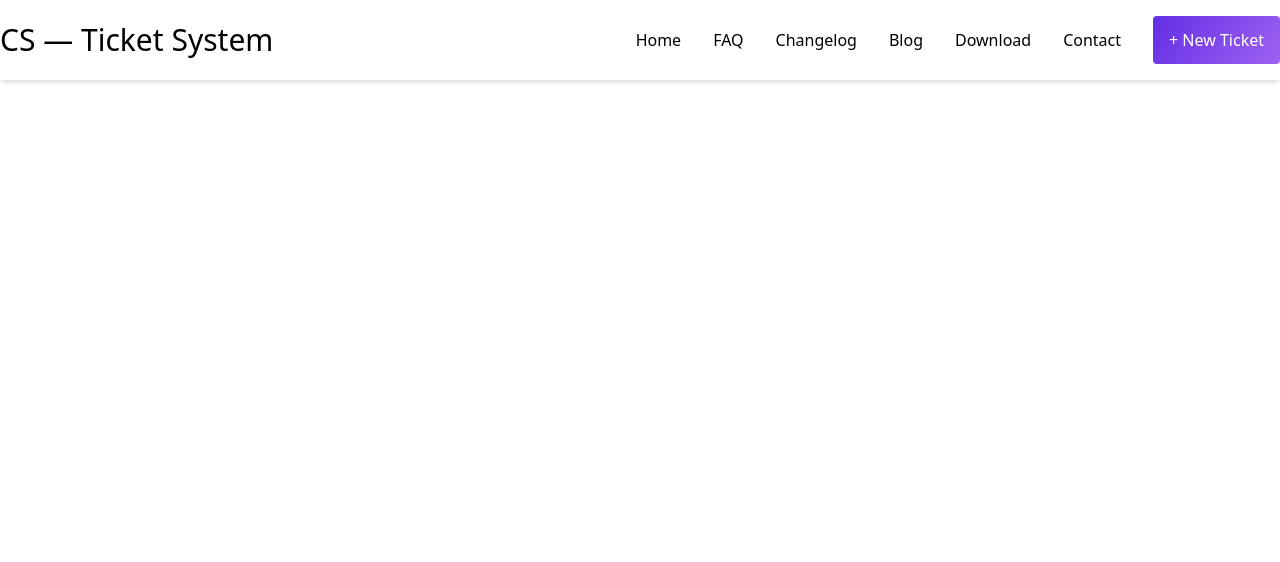
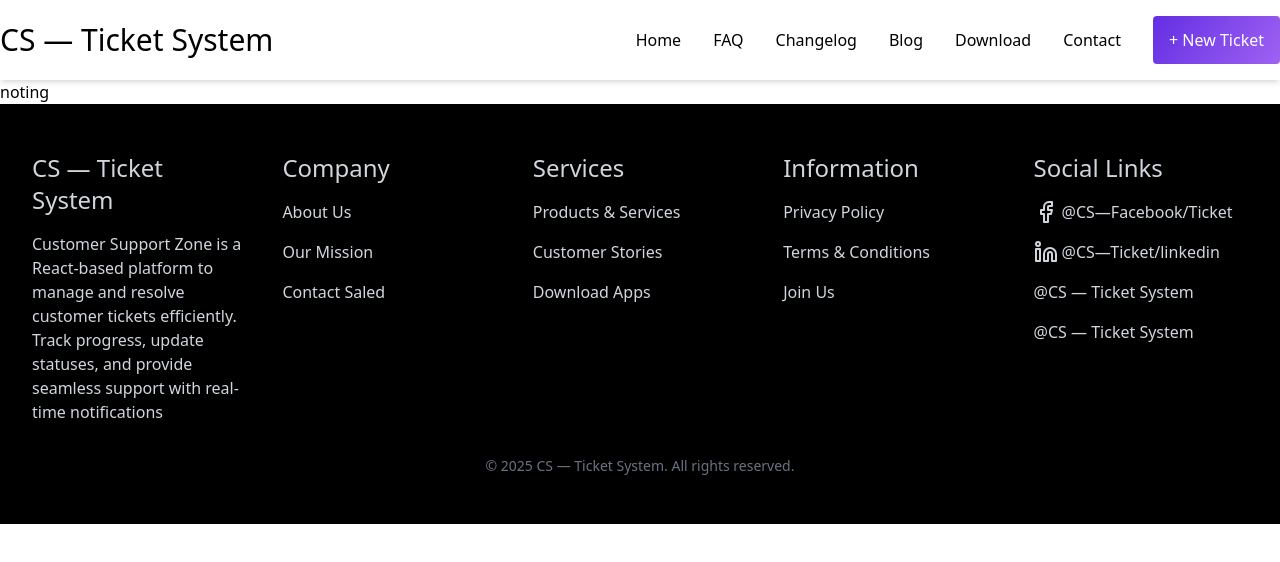
Before and after one commit to emoncse2020/CS_ZONE, a React (Vite) app: page / in a window 1280 px wide. Shown: the top 562 px of the page. Built offline with nearby package versions, Linux system fonts and the light colour scheme.

Commit message:
footer added

```diff
--- a/src/App.jsx
+++ b/src/App.jsx
@@ -1,9 +1,14 @@
+import Footer from "./components/Footer/Footer";
 import Navbar from "./components/Navbar/Navbar";
 
 const App = () => {
   return (
     <>
       <Navbar />
+      <main>
+        <h1>noting</h1>
+      </main>
+      <Footer />
     </>
   );
 };
--- /dev/null
+++ b/src/components/Footer/Footer.jsx
@@ -0,0 +1,60 @@
+import Container from "../Container/Container";
+import { Facebook, Linkedin } from "lucide-react";
+
+const Footer = () => {
+  return (
+    <div className="bg-black text-gray-300 px-8 py-12">
+      <Container>
+        <div className="grid md:grid-cols-5 gap-9">
+          <div className="space-y-4">
+            <h1 className="text-2xl">CS — Ticket System</h1>
+            <p>
+              Customer Support Zone is a React-based platform to manage and
+              resolve customer tickets efficiently. Track progress, update
+              statuses, and provide seamless support with real-time
+              notifications
+            </p>
+          </div>
+          <div className="space-y-4 flex flex-col">
+            <h1 className="text-2xl">Company</h1>
+            <a href="#">About Us</a>
+            <a href="#">Our Mission</a>
+            <a href="#">Contact Saled</a>
+          </div>
+          <div className="space-y-4 flex flex-col">
+            <h1 className="text-2xl">Services</h1>
+            <a href="#">Products & Services</a>
+            <a href="#">Customer Stories</a>
+            <a href="#">Download Apps</a>
+          </div>
+          <div className="space-y-4 flex flex-col">
+            <h1 className="text-2xl">Information</h1>
+            <a href="#">Privacy Policy</a>
+            <a href="#">Terms & Conditions</a>
+            <a href="#">Join Us </a>
+          </div>
+          <div className="space-y-4 flex flex-col">
+            <h1 className="text-2xl">Social Links</h1>
+            <a href="#" className="flex gap-1">
+              <Facebook />
+              @CS—Facebook/Ticket
+            </a>
+            <a href="#" className="flex gap-1">
+              <Linkedin />
+              @CS—Ticket/linkedin
+            </a>
+
+            <a href="#">@CS — Ticket System </a>
+            <a href="#">@CS — Ticket System </a>
+          </div>
+        </div>
+        <div className="text-left md:text-center text-gray-500 text-sm mt-8">
+          © 2025 CS — Ticket System. <br className="block md:hidden" /> All
+          rights reserved.
+        </div>
+      </Container>
+    </div>
+  );
+};
+
+export default Footer;
```
